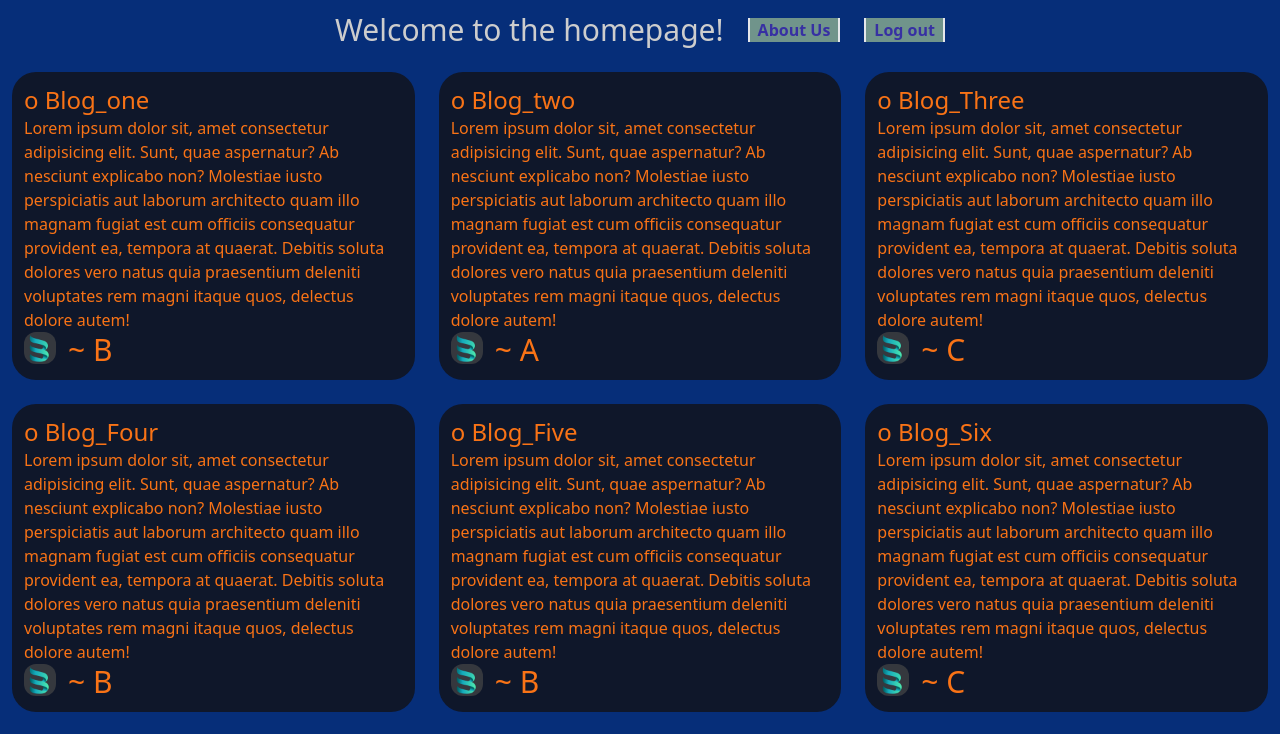
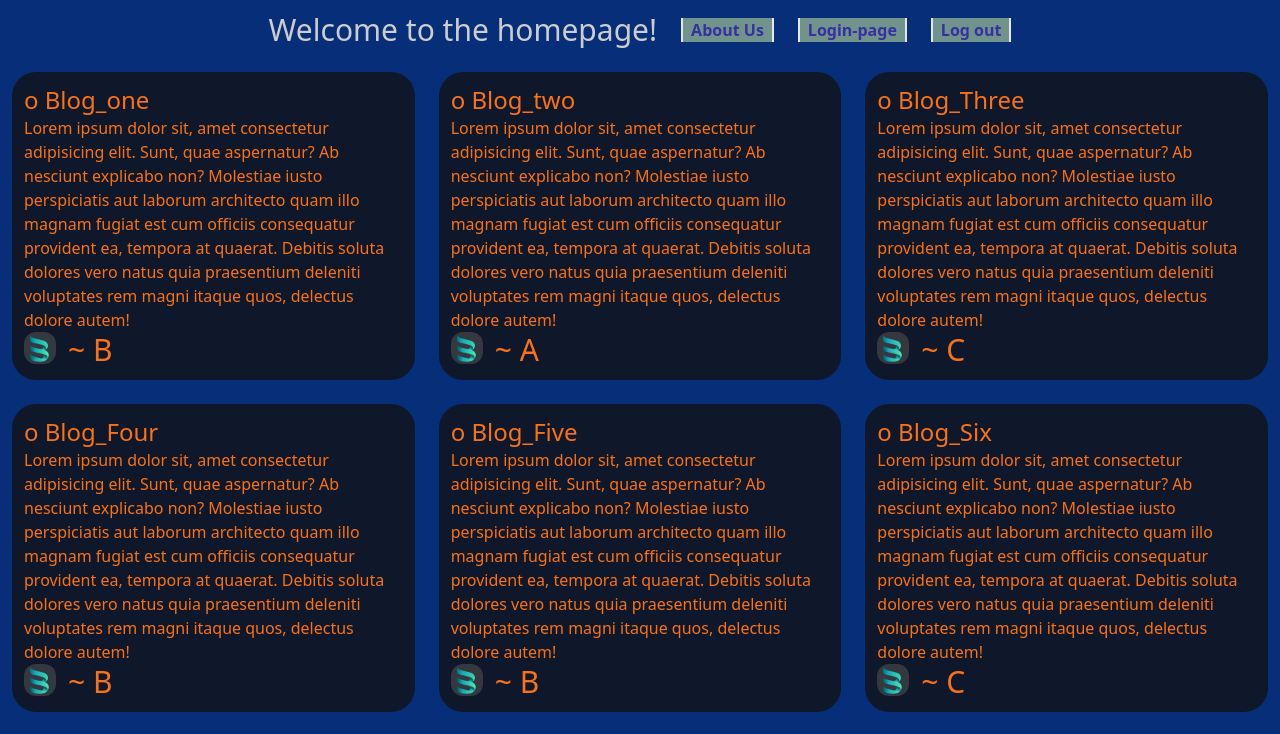
Before and after one commit to shbhm-0711/react-blog, a React (Create React App) app: page / in a window 1280 px wide. Shown: the top 734 px of the page. Built offline with nearby package versions, Linux system fonts and the light colour scheme.

Commit message:
added dummy login page

```diff
--- a/src/App.js
+++ b/src/App.js
@@ -1,6 +1,7 @@
 import "./App.css";
 import { Route, Routes } from "react-router-dom";
 import HomePage from "./Pages/HomePage";
+import LoginPage from "./Pages/LoginPage";
 import Blog from "./Pages/Blog";
 import About from "./Pages/About";
 
@@ -62,9 +63,10 @@ function App() {
     //according to path(URI)
     <Routes>
       {/* <Route/> components creates a connection, but doesn't render anything */}
-      <Route path="/" exact element={<HomePage blogs={blogs} />}></Route>
-      <Route path="/blog/:id" element={<Blog blogs={blogs} />}></Route>
-      <Route path="/about" element={<About />}></Route>
+      <Route path="/" exact element={<HomePage blogs={blogs} />} />
+      <Route path="/blog/:id" element={<Blog blogs={blogs} />} />
+      <Route path="/about" element={<About />} />
+      <Route path="/login-page" element={<LoginPage />} />
     </Routes>
   );
 }
--- a/src/Pages/HomePage.js
+++ b/src/Pages/HomePage.js
@@ -14,6 +14,12 @@ const HomePage = (props) => {
           to="/about"
         >
           About Us
+        </Link>
+        <Link
+          className="text-indigo-800 font-semibold  border-x-2 px-2 bg-opacity-50 bg-lime-200 m-3 "
+          to="/login-page"
+        >
+          Login-page
         </Link>
         <button
           className="text-indigo-800 font-semibold  border-x-2 px-2 bg-opacity-50 bg-lime-200 m-3"
--- /dev/null
+++ b/src/Pages/LoginPage.js
@@ -0,0 +1,7 @@
+import React from "react";
+
+const LoginPage = () => {
+  return <div>LoginPage</div>;
+};
+
+export default LoginPage;
```
